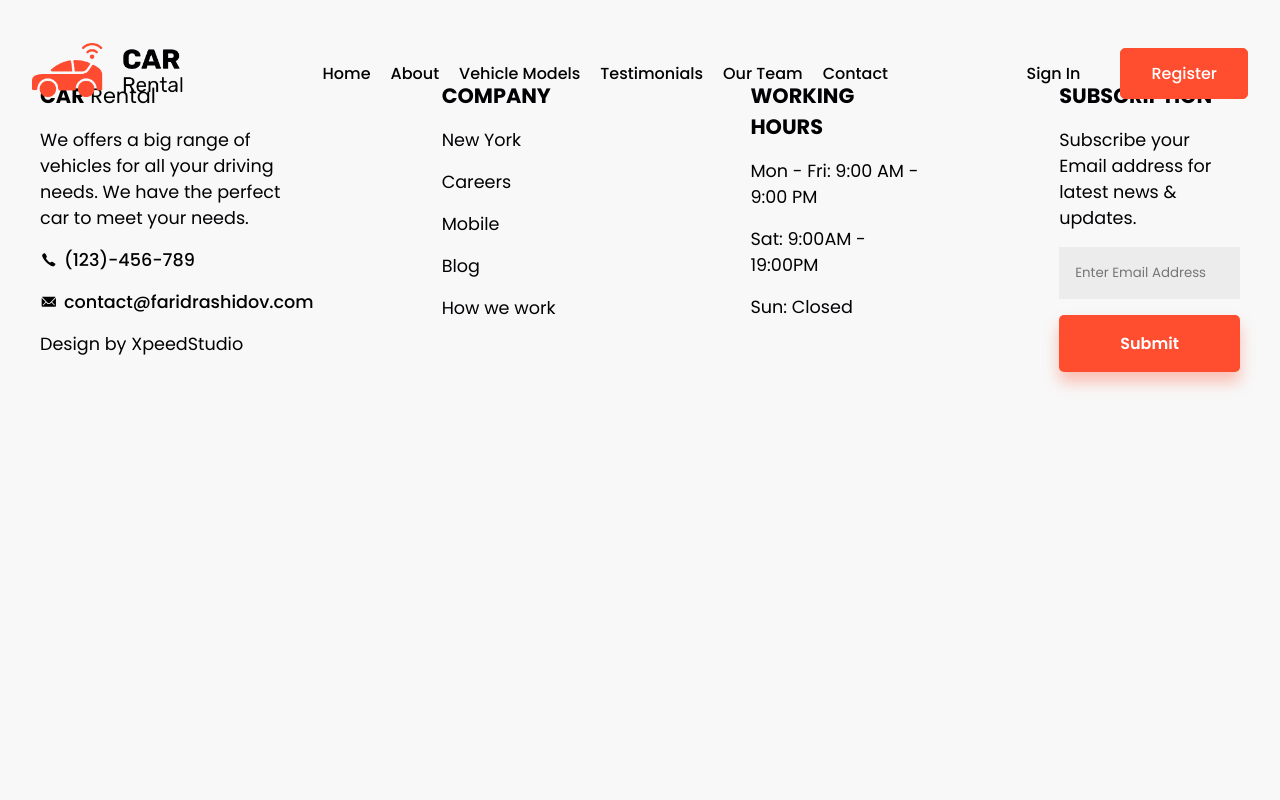
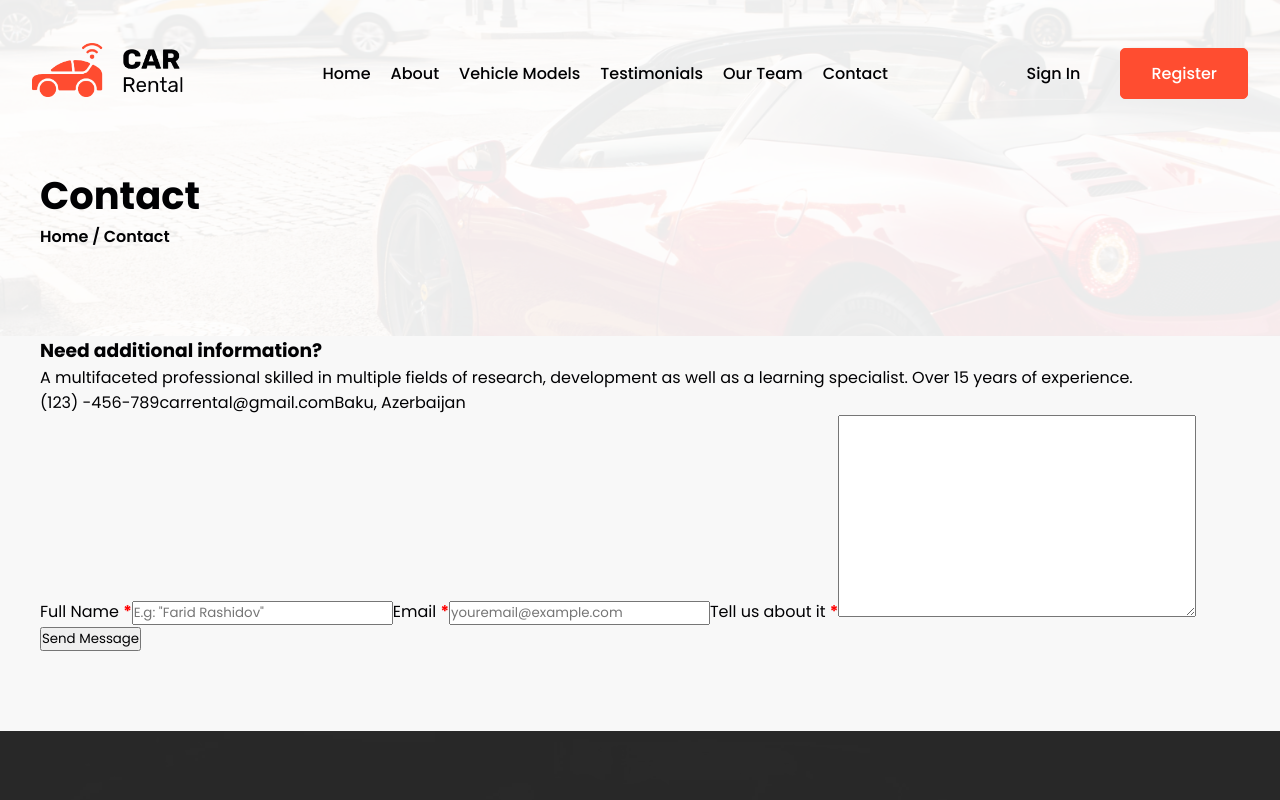
Before and after one commit to imrashidov/car-rental-project, a React (Vite) app: page /contact in a window 1280 px wide. Shown: the top 800 px of the page. Built offline with nearby package versions, Linux system fonts and the light colour scheme.

Commit message:
Add: Contact page to navigation

```diff
--- a/src/App.jsx
+++ b/src/App.jsx
@@ -6,6 +6,7 @@ import About from "./pages/About.jsx";
 import VehicleModels from "./pages/VehicleModels.jsx";
 import Testimonials from "./pages/Testimonials.jsx";
 import OurTeam from "./pages/OurTeam.jsx";
+import Contact from "./pages/Contact.jsx";
 import Footer from "./components/Footer.jsx";
 
 function App() {
@@ -18,6 +19,7 @@ function App() {
         <Route path="vehicle-models" element={<VehicleModels />} />
         <Route path="testimonials" element={<Testimonials />} />
         <Route path="our-team" element={<OurTeam />} />
+        <Route path="contact" element={<Contact />} />
       </Routes>
       <Footer />
     </>
--- /dev/null
+++ b/src/pages/Contact.jsx
@@ -0,0 +1,47 @@
+import HeroPages from "../components/HeroPages.jsx";
+import BookBanner from "../components/BookBanner.jsx";
+
+const Contact = () => {
+  return (
+    <section id="contact" className="contact-section">
+      <HeroPages name="Contact" />
+      <div className="container">
+        <div className="contact-container">
+          <div className="contact-container__text">
+            <h3>Need additional information?</h3>
+            <p>
+              A multifaceted professional skilled in multiple fields of
+              research, development as well as a learning specialist. Over 15
+              years of experience.
+            </p>
+            <a href="tel:123456789">(123) -456-789</a>
+            <a href="mailto:contact@faridrashidov.com">carrental@gmail.com</a>
+            <a href="https://www.google.com/maps/place/Bak%C4%B1/data=!4m2!3m1!1s0x40307d6bd6211cf9:0x343f6b5e7ae56c6b?sa=X&ved=1t:242&ictx=111">
+              Baku, Azerbaijan
+            </a>
+          </div>
+          <div className="contact-container__form">
+            <form>
+              <label>
+                Full Name <b>*</b>
+              </label>
+              <input type="text" placeholder='E.g: "Farid Rashidov"' />
+              <label>
+                Email <b>*</b>
+              </label>
+              <input type="email" placeholder="youremail@example.com" />
+              <label>
+                Tell us about it <b>*</b>
+              </label>
+              <textarea cols="30" rows="10"></textarea>
+              <button type="submit">Send Message</button>
+            </form>
+          </div>
+        </div>
+      </div>
+      <BookBanner />
+    </section>
+  );
+};
+
+export default Contact;
```
